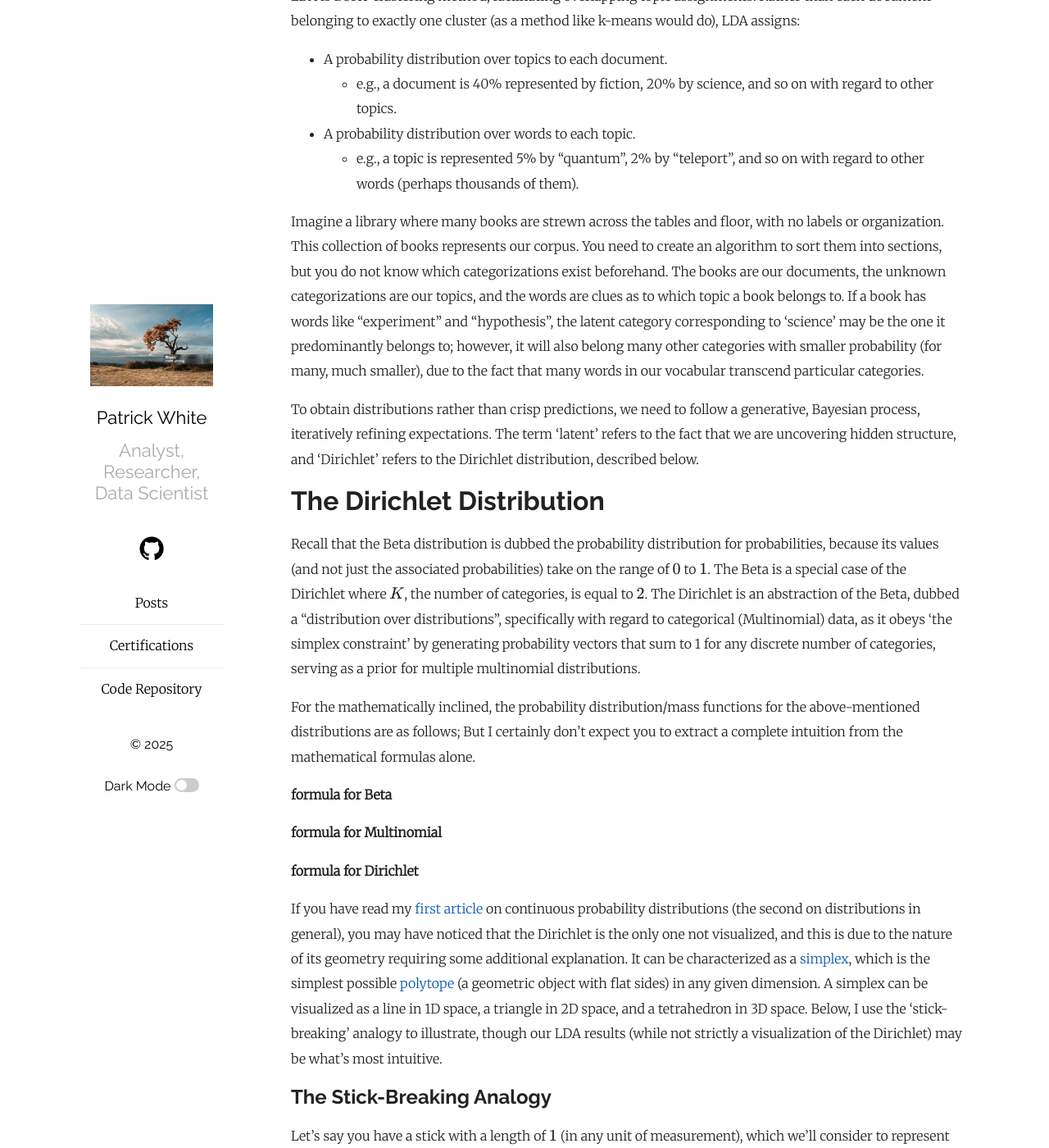
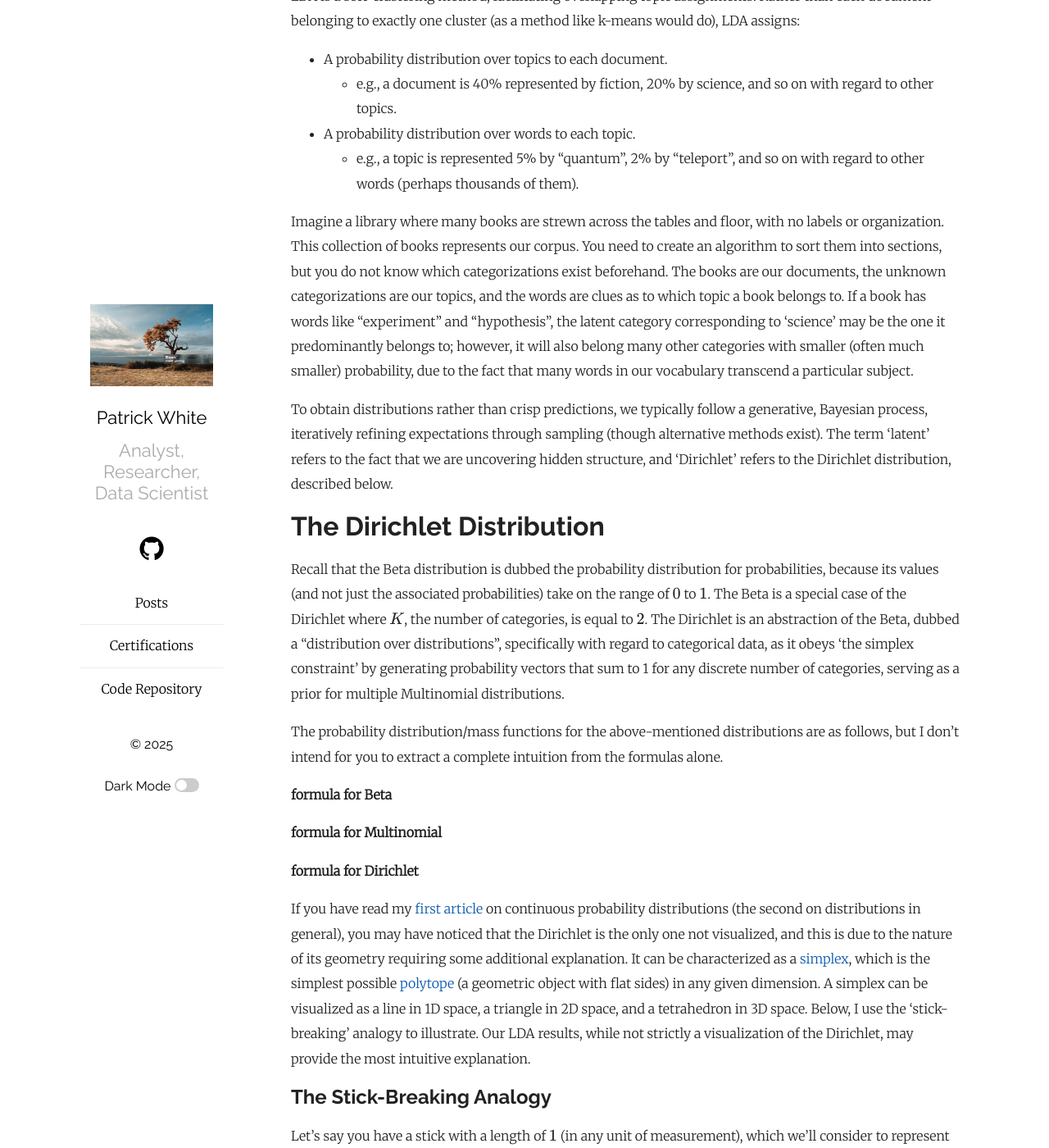
Before and after one commit to pw398/pw398.github.io, a Jekyll site: the page built from _posts/2025-07-06-Latent-Dirichlet-Analysis-I-The-Math-of-LDA.md, in a window 1280 px wide and 1400 px high, scrolled down 812 px. Shown: the whole window at 82% size. Built offline with Jekyll 4.4.1, drawn with Linux system fonts in a browser that asks for light colours; formulas are drawn with MathJax 3; some of the changed text lies outside the part shown.

Commit message:
Add files via upload

````diff
--- a/_posts/2025-07-06-Latent-Dirichlet-Analysis-I-The-Math-of-LDA.md
+++ b/_posts/2025-07-06-Latent-Dirichlet-Analysis-I-The-Math-of-LDA.md
@@ -39,17 +39,17 @@ LDA is a soft-clustering method, facilitating overlapping topic assignments. Rat
 - A probability distribution over words to each topic.
   - e.g., a topic is represented 5% by "quantum", 2% by "teleport", and so on with regard to other words (perhaps thousands of them).
 
-Imagine a library where many books are strewn across the tables and floor, with no labels or organization. This collection of books represents our corpus. You need to create an algorithm to sort them into sections, but you do not know which categorizations exist beforehand. The books are our documents, the unknown categorizations are our topics, and the words are clues as to which topic a book belongs to. If a book has words like "experiment" and "hypothesis", the latent category corresponding to 'science' may be the one it predominantly belongs to; however, it will also belong many other categories with smaller probability (for many, much smaller), due to the fact that many words in our vocabular transcend particular categories.
+Imagine a library where many books are strewn across the tables and floor, with no labels or organization. This collection of books represents our corpus. You need to create an algorithm to sort them into sections, but you do not know which categorizations exist beforehand. The books are our documents, the unknown categorizations are our topics, and the words are clues as to which topic a book belongs to. If a book has words like "experiment" and "hypothesis", the latent category corresponding to 'science' may be the one it predominantly belongs to; however, it will also belong many other categories with smaller (often much smaller) probability, due to the fact that many words in our vocabulary transcend a particular subject.
 
-To obtain distributions rather than crisp predictions, we need to follow a generative, Bayesian process, iteratively refining expectations. The term 'latent' refers to the fact that we are uncovering hidden structure, and 'Dirichlet' refers to the Dirichlet distribution, described below.
+To obtain distributions rather than crisp predictions, we typically follow a generative, Bayesian process, iteratively refining expectations through sampling (though alternative methods exist). The term 'latent' refers to the fact that we are uncovering hidden structure, and 'Dirichlet' refers to the Dirichlet distribution, described below.
 
 
 
 # The Dirichlet Distribution
 
-Recall that the Beta distribution is dubbed the probability distribution for probabilities, because its values (and not just the associated probabilities) take on the range of $0$ to $1$. The Beta is a special case of the Dirichlet where $K$, the number of categories, is equal to $2$. The Dirichlet is an abstraction of the Beta, dubbed a "distribution over distributions", specifically with regard to categorical (Multinomial) data, as it obeys 'the simplex constraint' by generating probability vectors that sum to 1 for any discrete number of categories, serving as a prior for multiple multinomial distributions.
+Recall that the Beta distribution is dubbed the probability distribution for probabilities, because its values (and not just the associated probabilities) take on the range of $0$ to $1$. The Beta is a special case of the Dirichlet where $K$, the number of categories, is equal to $2$. The Dirichlet is an abstraction of the Beta, dubbed a "distribution over distributions", specifically with regard to categorical data, as it obeys 'the simplex constraint' by generating probability vectors that sum to 1 for any discrete number of categories, serving as a prior for multiple Multinomial distributions.
 
-For the mathematically inclined, the probability distribution/mass functions for the above-mentioned distributions are as follows; But I certainly don't expect you to extract a complete intuition from the mathematical formulas alone.
+The probability distribution/mass functions for the above-mentioned distributions are as follows, but I don't intend for you to extract a complete intuition from the formulas alone.
 
 **formula for Beta**
 
@@ -57,20 +57,24 @@ For the mathematically inclined, the probability distribution/mass functions for
 
 **formula for Dirichlet**
 
-If you have read my <a href="">first article</a> on continuous probability distributions (the second on distributions in general), you may have noticed that the Dirichlet is the only one not visualized, and this is due to the nature of its geometry requiring some additional explanation. It can be characterized as a <a href="">simplex</a>, which is the simplest possible <a href="">polytope</a> (a geometric object with flat sides) in any given dimension. A simplex can be visualized as a line in 1D space, a triangle in 2D space, and a tetrahedron in 3D space. Below, I use the 'stick-breaking' analogy to illustrate, though our LDA results (while not strictly a visualization of the Dirichlet) may be what's most intuitive.
+If you have read my <a href="">first article</a> on continuous probability distributions (the second on distributions in general), you may have noticed that the Dirichlet is the only one not visualized, and this is due to the nature of its geometry requiring some additional explanation. It can be characterized as a <a href="">simplex</a>, which is the simplest possible <a href="">polytope</a> (a geometric object with flat sides) in any given dimension. A simplex can be visualized as a line in 1D space, a triangle in 2D space, and a tetrahedron in 3D space. Below, I use the 'stick-breaking' analogy to illustrate. Our LDA results, while not strictly a visualization of the Dirichlet, may provide the most intuitive explanation.
 
 
 ## The Stick-Breaking Analogy
 
-Let's say you have a stick with a length of $1$ (in any unit of measurement), which we'll consider to represent 100% of probability mass. You proceed to break the stick into $K$ pieces, with probabilities $p_1, p_2, \ldots, p_K$.
+Let's say you have a stick with a length of $1$ (in any unit of measurement), which we'll consider to represent 100% of a probability mass. You proceed to break the stick into $K$ pieces, representing probabilities $p_1, p_2, \ldots, p_K$.
 
-The length of the first piece broken off represents $p_1$, and is drawn from a Beta distribution, leaving a stick of $1 - p_1$ behind. We break another piece $p_2$ from the remainder, and so on, with the $K$ pieces always forming a probability vector. If the end points are connected, we have a triangle after two breaks, a tetrahedron after three breaks, and then a generalized simplex in the dimensions beyond our physical realm. The Dirichlet distribution governs these splits, generalizing the Beta distribution from $K=2$ to any $K$.
+The length of the first piece broken off represents $p_1$, and is drawn from a Beta distribution, leaving a probability mass of $1 - p_1$ behind. We break another piece $p_2$ from the remainder, and so on, with the $K$ pieces always forming a probability vector. If the end points are connected, we have a triangle after two breaks, a tetrahedron after three breaks, and then a generalized simplex in the dimensions beyond our physical realm. The Dirichlet distribution governs these splits, generalizing the Beta distribution from $K=2$ to any $K$.
 
-The Dirichlet's parameters $\mathbf{\alpha} = \{\alpha_1, \alpha_2, \ldots, \alpha_K\}$ shape the splits. Large $\alpha_i$ favor bigger pieces for component $i$, equal $\alpha_i$ yield balanced splits, and small $\alpha_i$ produce sparse splits near the simplex's edges (vertices or boundaries). To plot this in a triangle (or tetrahedron) with equal-length edges, we can focus on plotting the level of concentration along the various edges using a color scale or shading intensity.
+The Dirichlet's parameters $\mathbf{\alpha} = \{\alpha_1, \alpha_2, \ldots, \alpha_K\}$ shape the splits.
+
+- Large $\alpha_i$ favor bigger pieces for component $i$
+- Equal $\alpha_i$ yield balanced splits
+- Small $\alpha_i$ produce sparse splits near the simplex's edges (vertices or boundaries). To plot this in a triangle with equal-length edges, we can use shading or a color-scale to represent the level of probability concentration along the various edges.
 
 **visual**
 
-Before we get to visualizing LDA, I would like to discuss a middle ground between the mathematical symbols and the plots of results, which is the probabilistic graphical modeling of LDA, using plate notation.
+Before we get to visualizing LDA, I would like to discuss a middle ground between the mathematical symbols of the Dirichlet and the plots of model results, which is probabilistic graphical modeling using plate notation.
 
 
 # Plate Notation
@@ -129,7 +135,7 @@ As mentioned above, LDA models documents as mixtures of topics, with each word a
 
 **LDA Plate Diagram**
 
-Perhaps it's best to start with the pseudocode for this one:
+Perhaps it's best to start with the pseudocode on this one:
 
 ```
 α, β = fixed parameters
@@ -171,4 +177,27 @@ A more concentrated document-topic distribution, driven by a large alpha (α) in
 A more concentrated topic-word distribution, driven by a large beta (β) in LDA, means topics are dominated by fewer words (i.e., higher probabilities for specific words within each topic).
 
 
+
+
+
+
+
+
+
+reworded by Grok
+
+
+Key Parameters: $\alpha$ (Dirichlet prior for document-topic proportions $\theta$), $\beta$ (topic-word distribution, fixed or learned), $\theta$ (document-specific topic proportions, drawn from $\text{Dirichlet}(\alpha)$), $z$ (topic assignment per word, drawn from $\text{Multinomial}(\theta)$), and $x$ (observed word, drawn from $\text{Multinomial}(z, \beta)$).
+
+Global Parameters: $\alpha$ and $\beta$ are fixed outside plates, serving as global hyperparameters influencing the model.
+
+Document-Level Process: $\theta$ is sampled per document to determine topic proportions, governing the mixture of topics within each document.
+
+Word-Level Process: $z$ is sampled per word within each document, assigning topics based on $\theta$, and $x$ (the observed word) is drawn based on $z$ and $\beta$.
+
+Distinctive Feature: Unlike mixture models, LDA assigns a topic to each word, enabling fine-grained topic mixtures rather than a single topic per document.
+
+
+
+
 -->
````
Also changed, not shown: other parts of _posts/2025-07-06-Latent-Dirichlet-Analysis-I-The-Math-of-LDA.md (+5 -3 lines).
